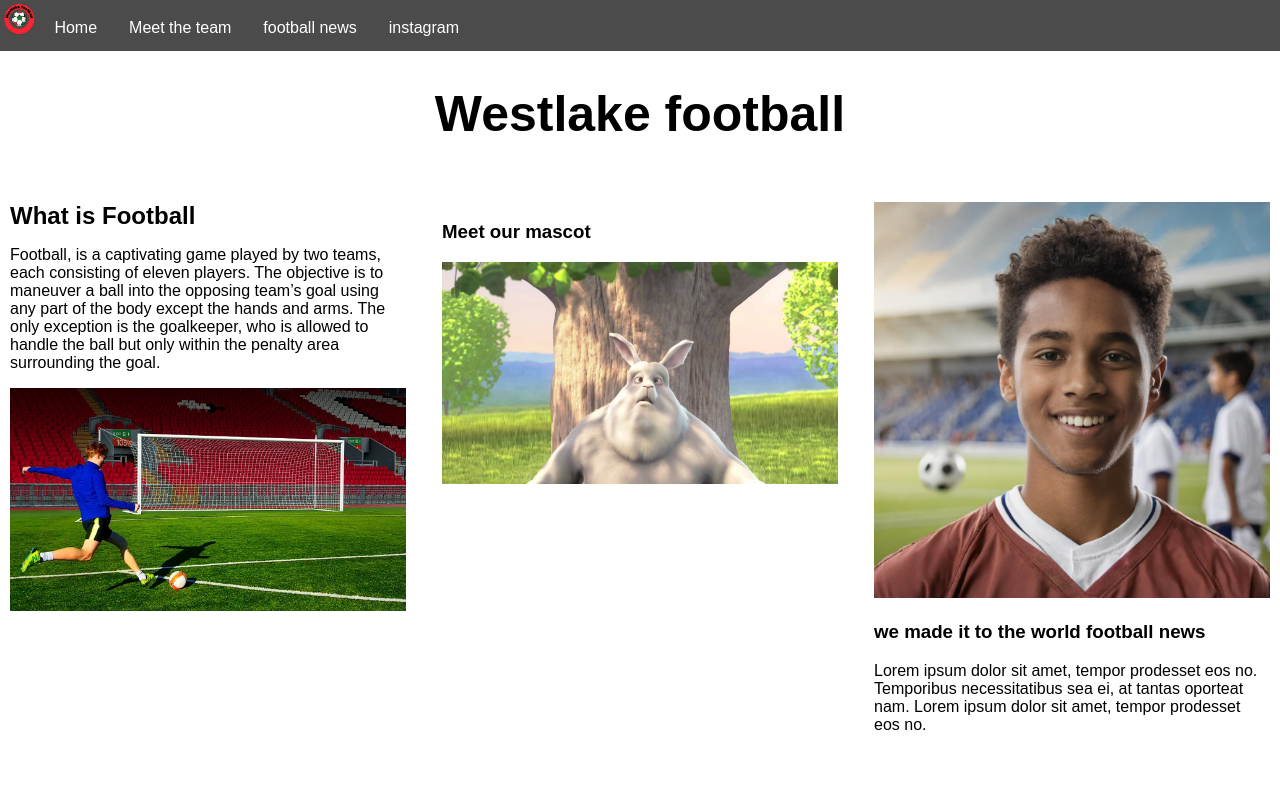
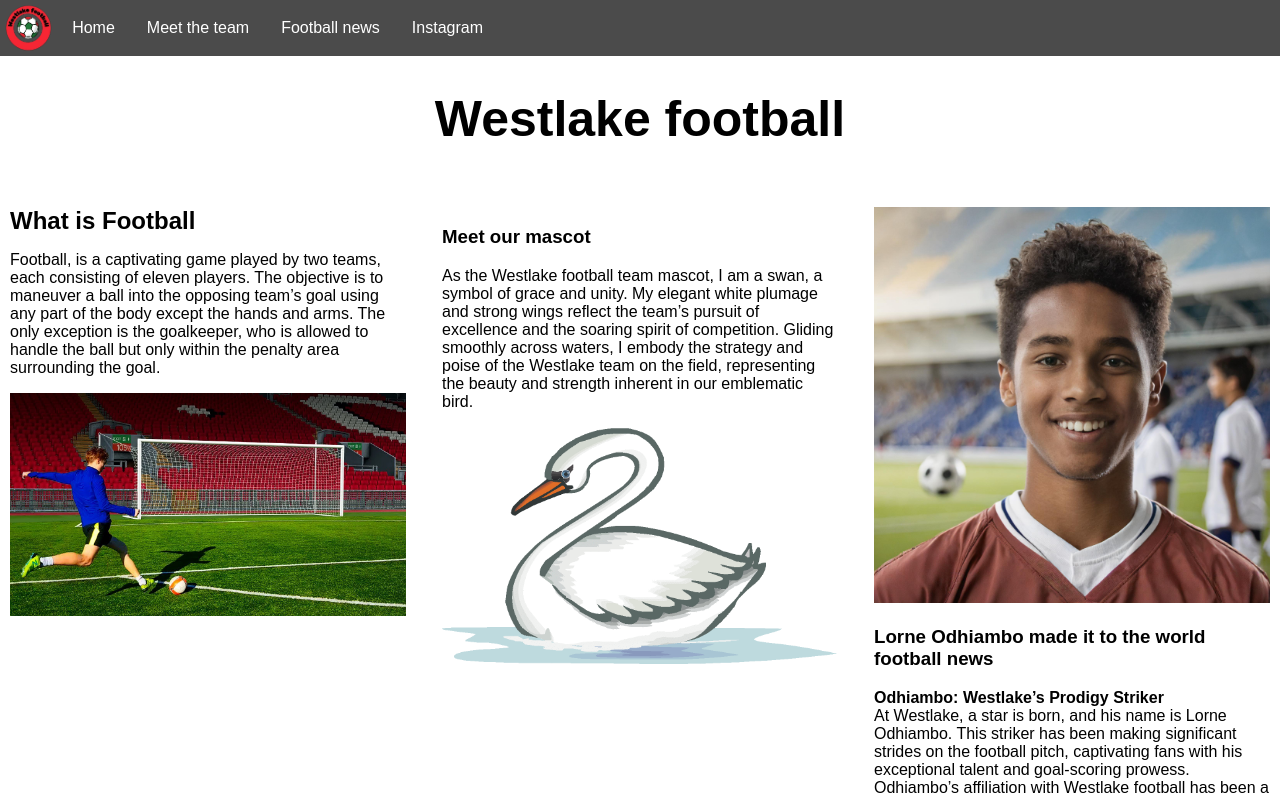
Before and after one commit to Marcus-Hilder/11DTP-Assessment-Marcus, a plain HTML site: page index.html in a window 1280 px wide. Shown: the top 797 px of the page. Drawn offline with Linux system fonts and the light colour scheme.

Commit message:
Added class

```diff
--- a/index.css
+++ b/index.css
@@ -1,6 +1,6 @@
 #logo{
-    width: 3%;
-    height: 3%;
+    width: 56.16px;
+    height: 56.16;
     float: left;
 }
 
@@ -8,7 +8,7 @@
   .navbar {
     overflow: hidden;
     background-color: rgb(75, 75, 75);
-
+    height: ;
 
 
   }
@@ -43,6 +43,7 @@
     padding: 0px;
     font-family: Arial;
     margin: 0;
+
   }
   .home{
     max-width: max-content;
@@ -81,7 +82,7 @@
   /* Create four equal columns that floats next to each other */
   .column {
     float: left;
-    width: 33.333333%;
+    width: 33.3333333333333333333333333333333333%;
   }
 
   /* Clear floats after rows */
--- a/index.html
+++ b/index.html
@@ -9,8 +9,8 @@
             <img id="logo" src="logobg.png" alt="logo">
             <a href="#">Home</a>
             <a href="gallery.html">Meet the team</a>
-            <a href="https://www.worldfootball.net/">football news</a>
-            <a href="https:/www.instagram.com/wbhs_football">instagram</a>
+            <a href="https://www.worldfootball.net/">Football news</a>
+            <a href="https:/www.instagram.com/wbhs_football">Instagram</a>
 
         </div>
         <div class="title">
@@ -34,14 +34,40 @@
                 <div class="column">
                   <div class="content">
                     <h3>Meet our mascot</h3>
-                  <img src="big buck bunny.jpg" alt="Kabelo Byron" id="gridimage">
+                    <p>As the Westlake football team mascot, I am a swan, a symbol of grace and unity.
+                       My elegant white plumage and strong wings reflect the team’s pursuit of excellence
+                        and the soaring spirit of competition. Gliding smoothly across waters, I embody
+                         the strategy and poise of the Westlake team on the field, representing the beauty
+                          and strength inherent in our emblematic bird.
+                    </p>
+                  <img src="swan-2.gif" alt="Kabelo Byron" id="gridimage">
                   </div>
                 </div>
                 <div class="column">
                   <div class="content">
                   <img src="player3.jpg" alt="Lorne Odhiambo" id="gridimage">
-                    <h3>we made it to the world football news</h3>
-                    <p>Lorem ipsum dolor sit amet, tempor prodesset eos no. Temporibus necessitatibus sea ei, at tantas oporteat nam. Lorem ipsum dolor sit amet, tempor prodesset eos no.</p>
+                    <h3>Lorne Odhiambo made it to the world football news</h3>
+                    <p> <b>Odhiambo: Westlake’s Prodigy Striker</b> <BR>
+                      At Westlake, a star is born, and his name is Lorne Odhiambo.
+                      This striker has been making significant strides on the football pitch,
+                      captivating fans with his exceptional talent and goal-scoring prowess.
+                      Odhiambo’s affiliation with Westlake football has been a match made in
+                      heaven. His remarkable ability to navigate through defenses and his knack
+                      for scoring have made him a key player for the team. His recent performances
+                     have not only contributed to Westlake’s victories but have also solidified
+                      his status as a fan favorite. In a recent match that had everyone on the edge
+                      of their seats, Odhiambo delivered an unforgettable performance. He scored
+                      a hat-trick that propelled Westlake to a dominant win. His first goal was
+                      a masterclass in dribbling, as he left defenders trailing before slotting
+                     the ball home. The second goal was a powerful header from a corner, showcasing
+                      his aerial threat. The third, a clever finish from a tight angle, demonstrated
+                      his versatility as a striker. Beyond the field, Odhiambo is known for his leadership
+                      qualities and his dedication to community engagement. He often participates in
+                      local events and supports initiatives aimed at promoting sports among youth.
+                      As Westlake looks forward to the rest of the season, the spotlight firmly
+                      remains on Lorne Odhiambo. With his current form, he is not just a player to
+                      watch but also an inspiration to aspiring footballers everywhere. Lorne Odhiambo
+                      is indeed a name that will echo in Westlake’s history for many seasons to come.</p>
                   </div>
                 </div>
 
```
Also changed, not shown: gallery.html (+2 -1 lines), swan-2.gif (added).
